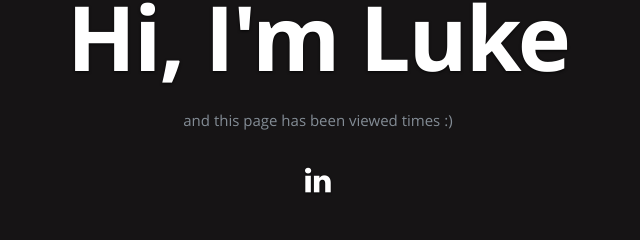
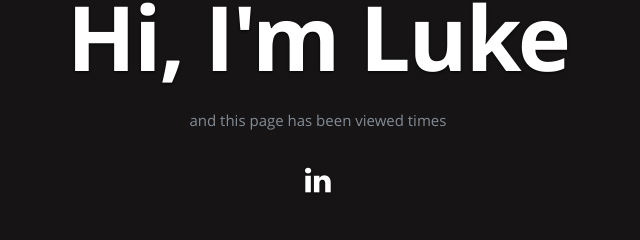
Before and after one commit to Vickerslu/azure-resume, a plain HTML site: page frontend/index.html in a window 1280 px wide. Shown: the part 281-521 px from the top of the page, 324-964 px from the left. Drawn offline with nearby package versions, Linux system fonts and the light colour scheme; no server answers.

Commit message:
Superficial change to force workflow execution

```diff
--- a/frontend/index.html
+++ b/frontend/index.html
@@ -56,7 +56,7 @@
          <div class="banner-text">
             <h1 class="responsive-headline">Hi, I'm Luke</h1>
 
-            <p>and this page has been viewed <a id="counter"></a> times :) </p>
+            <p>and this page has been viewed <a id="counter"></a> times</p>
             <ul class="social">
                <li><a href="https://www.linkedin.com/in/luke-vickers-it/"><i class="fa fa-linkedin"></i></a></li>
             </ul>
```
